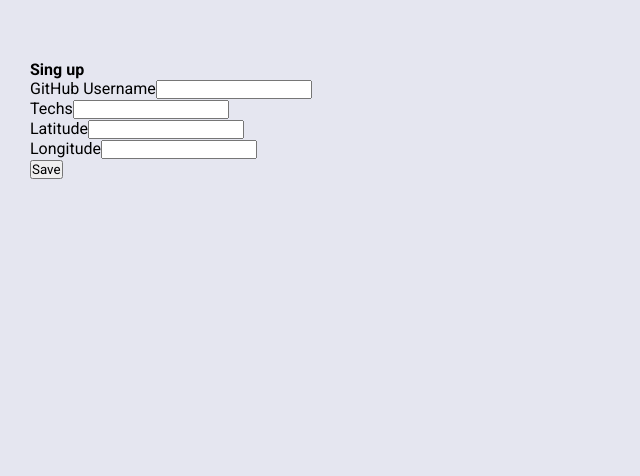
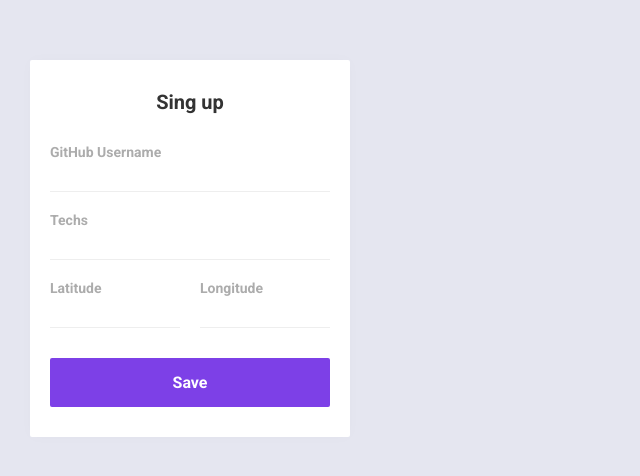
Before and after one commit to danrigoni/devradar, a React (Create React App) app in the folder web/: page / in a window 1280 px wide. Shown: the top 476 px of the page, without its empty margins (0-640 px from the left). Built offline with nearby package versions, Linux system fonts and the light colour scheme.

Commit message:
styling side bar

```diff
--- a/web/src/App.js
+++ b/web/src/App.js
@@ -2,6 +2,8 @@ import React from 'react';
 
 import './global.css'
 import './App.css'
+import './Sidebar.css'
+
 
 // component: isolated block of HTML, CSS, JS, which does not interfere with the rest of the application
 // property: information that a Father component passes to the Child component
--- a/web/src/Sidebar.css
+++ b/web/src/Sidebar.css
@@ -0,0 +1,72 @@
+aside {
+    width: 320px;
+    background: #ffffff;
+    box-shadow: 0 0 14px 0 rgba(0, 0, 0, 0.02);
+    border-radius: 2px;
+    padding: 30px 20px;
+
+}
+
+aside strong {
+    font-size: 20px;
+    text-align: center;
+    display: block;
+    color: #333333;
+
+}
+
+aside form {
+    margin-top: 30px;
+}
+
+aside form .input-block + .input-block{
+    margin-top: 20px;
+
+}
+
+aside form .input-group {
+    margin-top: 20px;
+    display: grid;
+    gap: 20px;
+    grid-template-columns: 1fr 1fr;
+}
+
+aside form .input-group .input-block {
+    margin-top: 0px;
+}
+
+aside form .input-block label{
+    color: #ACACAC;
+    font-size: 14px;
+    font-weight: bold;
+    display: block;
+
+}
+
+aside form .input-block input {
+    width: 100%;
+    height: 32px;
+    font-size: 14px;
+    color: #666666;
+    border: 0;
+    border-bottom: 1px solid #eeeeee;
+}
+
+aside form button[type=submit] {
+    width: 100%;
+    border: 0px;
+    margin-top: 30px;
+    background: #7d40e7;
+    border-radius: 2px;
+    padding: 15px 20px;
+    font-size: 16px;
+    font-weight: bold;
+    color: #ffffff;
+    cursor: pointer;
+    transition: background 0.5s;
+
+}
+
+aside form button[type=submit]:hover {
+    background: #6931ca;
+}
```
